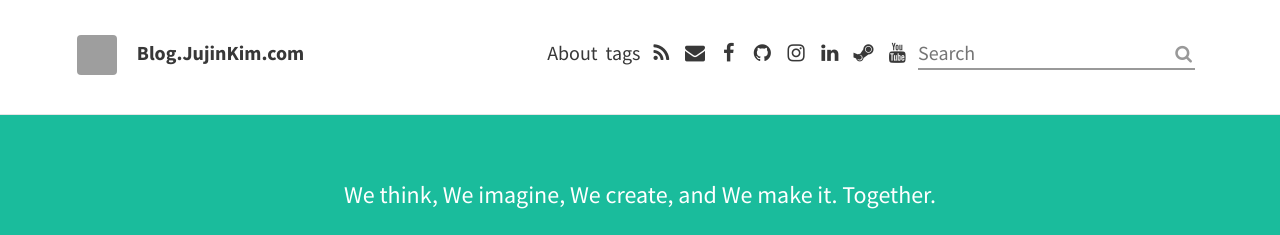
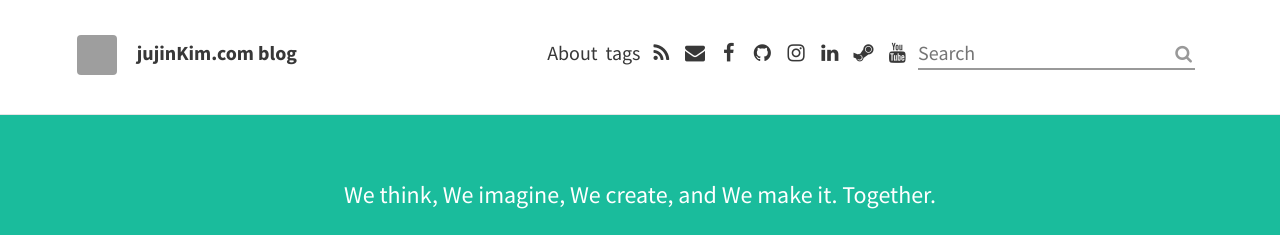
Before and after one commit to jujinkim/web-jujinkim.com-comment, a Jekyll site: the page built from blog/index.html, in a window 1280 px wide. Shown: the top 235 px of the page. Built offline with Jekyll 4.4.1, drawn with Linux system fonts in a browser that asks for light colours; the list of posts is cut into pages by our own code; part of the change alters nothing that is shown; grey boxes are pictures that could not be loaded.

```diff
--- a/blog/_config.yml
+++ b/blog/_config.yml
@@ -1,11 +1,11 @@
 # SITE CONFIGURATION
-baseurl: ""
-url: "https://blog.jujinkim.com"
+baseurl: "/blog"
+url: "https://jujinkim.com"
 
 # THEME-SPECIFIC CONFIGURATION
 theme_settings:
   # Meta
-  title: Blog.JujinKim.com
+  title: jujinKim.com blog
   avatar:
   favicon: assets/favicon.ico
   gravatar: b29ffe51445057ea65f5a687e8a2ac63
```
